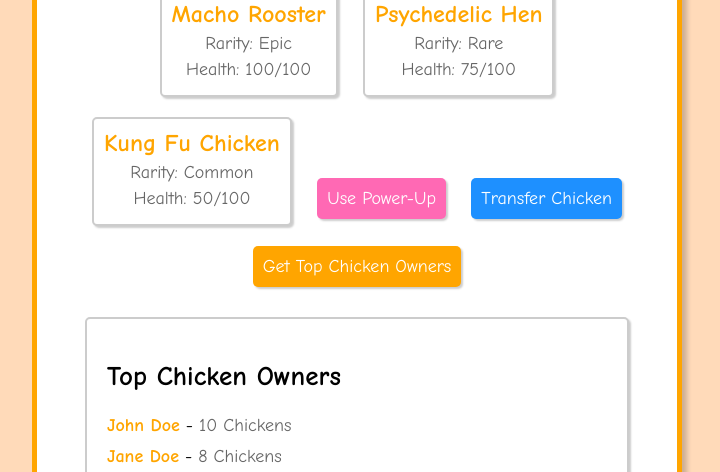
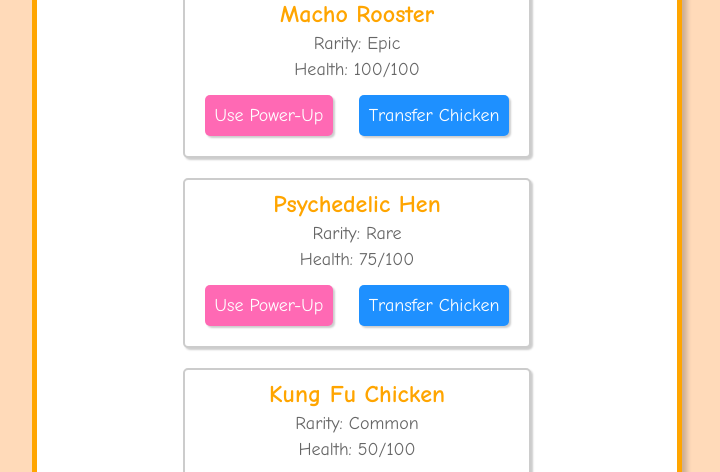
Before and after one commit to thecookingsenpai/HotChicksGame, a website: page index.html in a window 1280 px wide. Shown: the part 272-744 px from the top of the page, without its empty margins (283-1003 px from the left). Drawn offline with Linux system fonts and the light colour scheme; some packages are replaced by stand-ins of ours; a script that the page names is missing.

Commit message:
Updated files

```diff
--- a/index.html
+++ b/index.html
@@ -141,19 +141,24 @@
         <div class="chicken-name">Macho Rooster</div>
         <div class="chicken-attribute">Rarity: Epic</div>
         <div class="chicken-attribute">Health: 100/100</div>
+        <a href="#" class="power-up">Use Power-Up</a>
+        <a href="#" class="transfer">Transfer Chicken</a>
       </div>
       <div class="chicken">
         <div class="chicken-name">Psychedelic Hen</div>
         <div class="chicken-attribute">Rarity: Rare</div>
         <div class="chicken-attribute">Health: 75/100</div>
+        <a href="#" class="power-up">Use Power-Up</a>
+        <a href="#" class="transfer">Transfer Chicken</a>
       </div>
       <div class="chicken">
         <div class="chicken-name">Kung Fu Chicken</div>
         <div class="chicken-attribute">Rarity: Common</div>
         <div class="chicken-attribute">Health: 50/100</div>
+        <a href="#" class="power-up">Use Power-Up</a>
+        <a href="#" class="transfer">Transfer Chicken</a>
       </div>
-      <a href="#" class="power-up">Use Power-Up</a>
-      <a href="#" class="transfer">Transfer Chicken</a>
+      <br>
       <a href="#" class="button">Get Top Chicken Owners</a>
       <div class="top-chickens">
         <h2>Top Chicken Owners</h2>
```
